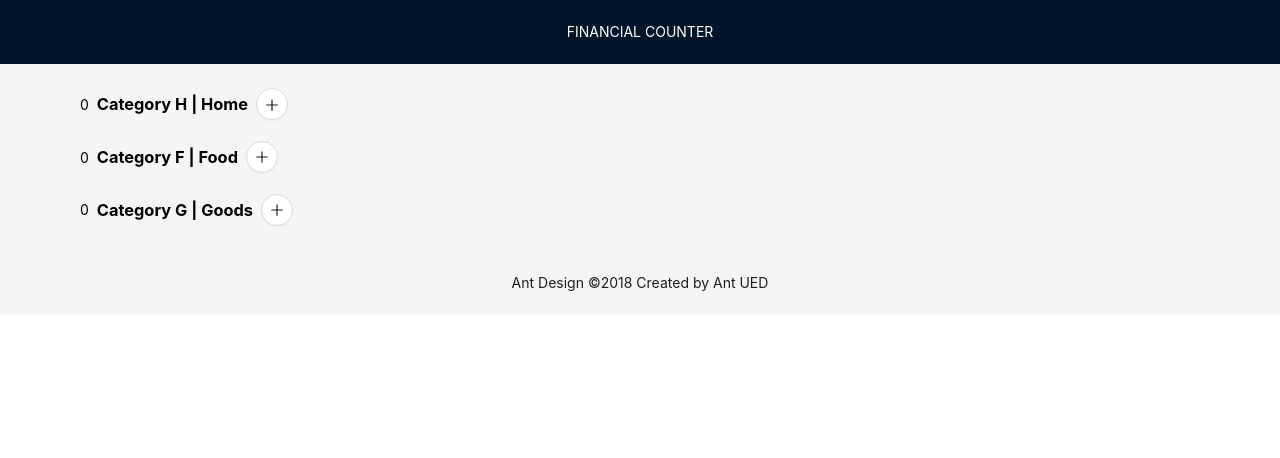
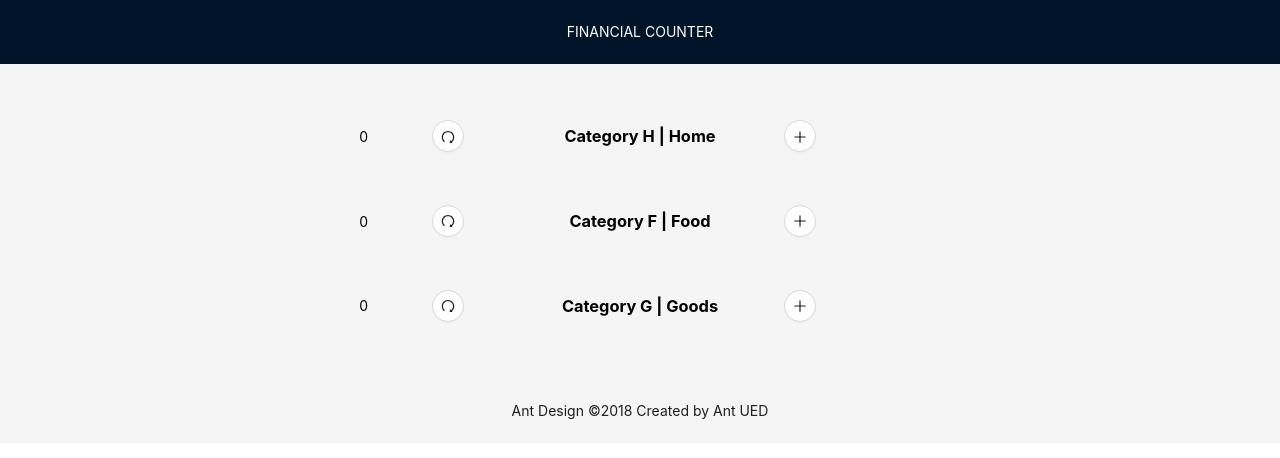
Before and after one commit to katerynananyzniuk/Financial-counter, a React (Create React App) app: page / in a window 1280 px wide. Shown: the top 458 px of the page. Built offline with nearby package versions, Linux system fonts and the light colour scheme.

Commit message:
feat: added TotalRemove fc

```diff
--- a/src/components/Categories/Categories.module.scss
+++ b/src/components/Categories/Categories.module.scss
@@ -1,8 +1,8 @@
 .categoriesList {
-  padding: 0;
+  padding: 2rem 0;
   width: 100%;
   display: flex;
   flex-direction: column;
   align-items: flex-start;
-  margin-left: 5rem;
+  gap: 2rem;
 }
--- a/src/components/Categories/Categories.tsx
+++ b/src/components/Categories/Categories.tsx
@@ -12,11 +12,17 @@ const initialValue = [
 function Categories() {
   const [categories, setCategories] = useState<ICategory[]>(initialValue) // {id, name, title}
 
-  function onChangeCategoryTotal(categoryId: number, payload: number) {
+  function onChangeCategoryTotal(categoryId: number, payload: number=0) {
     const category = categories.find(item => item.id === categoryId)
     if (category) {
       const changedCategory: ICategory = Object.assign(category)
-      changedCategory.total += +payload
+
+      if (payload) {
+        changedCategory.total += +payload
+      }
+      else {
+        changedCategory.total = 0
+      }
       console.log('changedCategory', changedCategory)
 
       setCategories([
@@ -33,7 +39,7 @@ function Categories() {
           <Category
             key={item.id}
             category={item}
-            addSum={onChangeCategoryTotal}
+            onChangeTotal={onChangeCategoryTotal}
           />
         )
       })}
--- a/src/components/Category/Category.module.scss
+++ b/src/components/Category/Category.module.scss
@@ -1,4 +1,25 @@
 .categories {
+  width: 100%;
+}
+.category {
+  display: grid;
+  grid-template-columns: 30% 10% 20% 40%;
+  justify-items: center;
+  align-items: center;
+}
+
+.categoryTitle {
   display: flex;
-  flex-direction: column;
+  justify-content: end;
 }
+
+.total {
+  display: flex;
+  justify-self: end;
+  margin-right: 1rem;
+}
+
+.addBtn {
+  justify-self: start;
+  margin-left: 1rem;
+}
--- a/src/components/Category/Category.tsx
+++ b/src/components/Category/Category.tsx
@@ -1,20 +1,22 @@
-import { useState, useRef } from 'react'
-import { Button, Space } from 'antd'
-import { PlusOutlined } from '@ant-design/icons'
+import {useState} from 'react'
+import {Button, Tooltip, Space} from 'antd'
+import {PlusOutlined, RedoOutlined} from '@ant-design/icons'
 import styles from '../Category/Category.module.scss'
 import {ICategory} from '../../types'
 import {RapidOperation} from '../RapidOperation/RapidOperation'
+import {Modal} from '../UI/Modal/Modal'
+import {TotalRemove} from '../TotalRemove/TotalRemove'
 
 interface CategoryProps {
   category: ICategory,
-  addSum: Function,
+  onChangeTotal: Function
 }
 
-function Category({category, addSum}: CategoryProps) {
+function Category({category, onChangeTotal}: CategoryProps) {
   const [togglePayload, setTogglePayload] = useState(false)
   const [payload, setPayload] = useState('')
   const [error, setError] = useState('')
-  const inputRef = useRef<HTMLElement | null>(null)
+  const [modalOpen, setModalOpen] = useState(false)
 
   function handlePayload() {
     setTogglePayload(prev => !prev)
@@ -24,12 +26,12 @@ function Category({category, addSum}: CategoryProps) {
     if (payload.trim()) {
       if (+payload) {
         setError('')
-        addSum(category.id, payload)
+        onChangeTotal(category.id, payload)
         setPayload('')
         return setTogglePayload(prev => !prev)
       }
       else {
-        //TODO: improve the error validation
+        //TODO: improve the error validation & numbers like 09
         setError('Should contain only numbers or number in format "00.00"')
         setPayload('')
         setTogglePayload(false)
@@ -47,20 +49,38 @@ function Category({category, addSum}: CategoryProps) {
     setTogglePayload(prev => !prev)
   }
 
+  function removeTotal() {
+    onChangeTotal(category.id)
+    setModalOpen(false)
+  }
 
   return (
     <div className={styles.categories}>
-      <Space>
-        <p>{category.total}</p>
-        <h3>{`Category ${category.title} | ${category.name}`}</h3>
+      <div className={styles.category}>
+        <p className={styles.total}>{category.total}</p>
 
-        <Space>
+        <Tooltip title='remove total'>
           <Button
-            onClick={() => handlePayload()}
+            onClick={() => setModalOpen(!modalOpen)}
             type='default'
             shape='circle'
-            icon={<PlusOutlined />}
+            icon={<RedoOutlined />}
           />
+        </Tooltip>
+
+        <h3 className={styles.categoryTitle}>{`Category ${category.title} | ${category.name}`}</h3>
+
+        <Space
+          className={styles.addBtn}
+        >
+          <Tooltip title='add sum'>
+            <Button
+              onClick={() => handlePayload()}
+              type='default'
+              shape='circle'
+              icon={<PlusOutlined />}
+            />
+          </Tooltip>
 
           {
             togglePayload
@@ -71,13 +91,28 @@ function Category({category, addSum}: CategoryProps) {
                   setPayload={setPayload}
                   onSubmit={addPayload}
                   onQuit={removePayload}
-                  inputRef={inputRef}
+                  category={category}
                 />
               )
               : null
           }
+
+          {
+            modalOpen
+              ? (
+                <Modal
+                  title='Remove Total'
+                  onSubmit={() => removeTotal()}
+                  onQuit={() => setModalOpen(false)}
+                >
+                  <TotalRemove total={category.total}/>
+                </Modal>
+              )
+              : null
+          }
+
         </Space>
-      </Space>
+      </div>
     </div>
   )
 }
--- a/src/components/RapidOperation/RapidOperation.tsx
+++ b/src/components/RapidOperation/RapidOperation.tsx
@@ -1,9 +1,11 @@
 import styles from '../RapidOperation/RapidOperation.module.scss'
-import { Button, Input, Space } from 'antd'
-import { CheckOutlined, CloseOutlined, InfoOutlined } from '@ant-design/icons'
-import React, {useState, useRef} from 'react'
+import {Button, Input, Space} from 'antd'
+import {CheckOutlined, CloseOutlined, InfoOutlined} from '@ant-design/icons'
+import {useState, useRef} from 'react'
 import {Modal} from '../UI/Modal/Modal'
 import {Operation} from '../Operation/Operation'
+import {ICategory} from '../../types'
+import { MutableRefObject } from "react"
 
 interface RapidOperationProps {
   error: string,
@@ -11,18 +13,22 @@ interface RapidOperationProps {
   setPayload: Function,
   onSubmit: Function,
   onQuit: Function,
-  inputRef?: any
+  category: ICategory
 }
 
-const RapidOperation = ({error, payload, setPayload, onSubmit, onQuit, inputRef}: RapidOperationProps) => {
+const RapidOperation = ({error, payload, setPayload, onSubmit, onQuit, category}: RapidOperationProps) => {
+  const [modalOpen, setModalOpen] = useState(false)
+  // const inputRef  = useRef<HTMLInputElement | null>(null)
 
-  function handleFocus() {
-    return inputRef.current ? inputRef.current.focus() : null
-  }
+  // function handleFocus() {
+  //   const {current} = inputRef
+  //   return current ? current.focus() : null
+  // }
 
-  function handleBlur() {
-    return inputRef.current ? inputRef.current.blur() : null
-  }
+  // function handleBlur() {
+  //   const {current} = inputRef
+  //   return current ? current.blur() : null
+  // }
 
   function handleSubmit(e: any) {
     e.preventDefault()
@@ -36,15 +42,16 @@ const RapidOperation = ({error, payload, setPayload, onSubmit, onQuit, inputRef}
       <Space>
 
         <Input
-          ref={inputRef}
+          // ref={inputRef}
           value={payload}
           onChange={(e) => setPayload(e.target.value)}
-          onMouseOver={() => handleFocus()}
-          onMouseOut={() => handleBlur()}
+          // onMouseOver={() => handleFocus()}
+          // onMouseOut={() => handleBlur()}
           style={{ width: '100px' }}
         />
+
         <Button
-          // onClick={() => handleOnPayload()}
+          onClick={() => setModalOpen(!modalOpen)}
           type='default'
           shape='circle'
           icon={<InfoOutlined />}
@@ -67,10 +74,13 @@ const RapidOperation = ({error, payload, setPayload, onSubmit, onQuit, inputRef}
           : null
         }
 
-        {/* <Modal
+        {
+          modalOpen
+            ? (
+              <Modal
                 title='Operation'
-          onSubmit={addPayload}
-          onQuit={removePayload}
+                onSubmit={() => onSubmit()}
+                onQuit={() => onQuit()}
                 >
                 <Operation
                   category={category}
@@ -78,7 +88,11 @@ const RapidOperation = ({error, payload, setPayload, onSubmit, onQuit, inputRef}
                   payload={payload}
                   setPayload={setPayload}
                 />
-        </Modal> */}
+              </Modal>
+            )
+            : null
+        }
+
 
       </Space>
     </form>
--- /dev/null
+++ b/src/components/TotalRemove/TotalRemove.tsx
@@ -0,0 +1,13 @@
+interface TotalRemoveProps {
+  total: number
+}
+
+const TotalRemove = ({total}: TotalRemoveProps) => {
+  return (
+    <>
+      <div>Do you wish to remove the total sum?</div>
+      <p>Total: {total}</p>
+    </>
+  )
+}
+export {TotalRemove}
--- a/src/components/UI/Modal/Modal.module.scss
+++ b/src/components/UI/Modal/Modal.module.scss
@@ -21,3 +21,7 @@
   flex-direction: column;
   align-items: center;
 }
+
+.btns {
+  padding-top: 15px;
+}
--- a/src/components/UI/Modal/Modal.tsx
+++ b/src/components/UI/Modal/Modal.tsx
@@ -1,8 +1,6 @@
-import { useState } from 'react'
 import styles from '../Modal/Modal.module.scss'
 import { Button, Space } from 'antd'
 import { CheckOutlined, CloseOutlined } from '@ant-design/icons'
-import { PlusOutlined } from '@ant-design/icons'
 
 interface ModalProps {
   title: string,
@@ -14,14 +12,13 @@ interface ModalProps {
 const Modal = ({title, children, onSubmit, onQuit}: ModalProps) => {
   return (
     <>
-      { true && (
       <div className={styles.modal}>
         <div className={styles.modalBody}>
           <h2>{title}</h2>
 
           {children}
 
-            <Space className={styles.input}>
+          <Space className={styles.btns}>
             <Button
               onClick={() => onSubmit()}
               type='default'
@@ -37,7 +34,6 @@ const Modal = ({title, children, onSubmit, onQuit}: ModalProps) => {
           </Space>
         </div>
       </div>
-      )}
     </>
   )
 }
```
Lines whose indentation alone changed are shown as unchanged.
